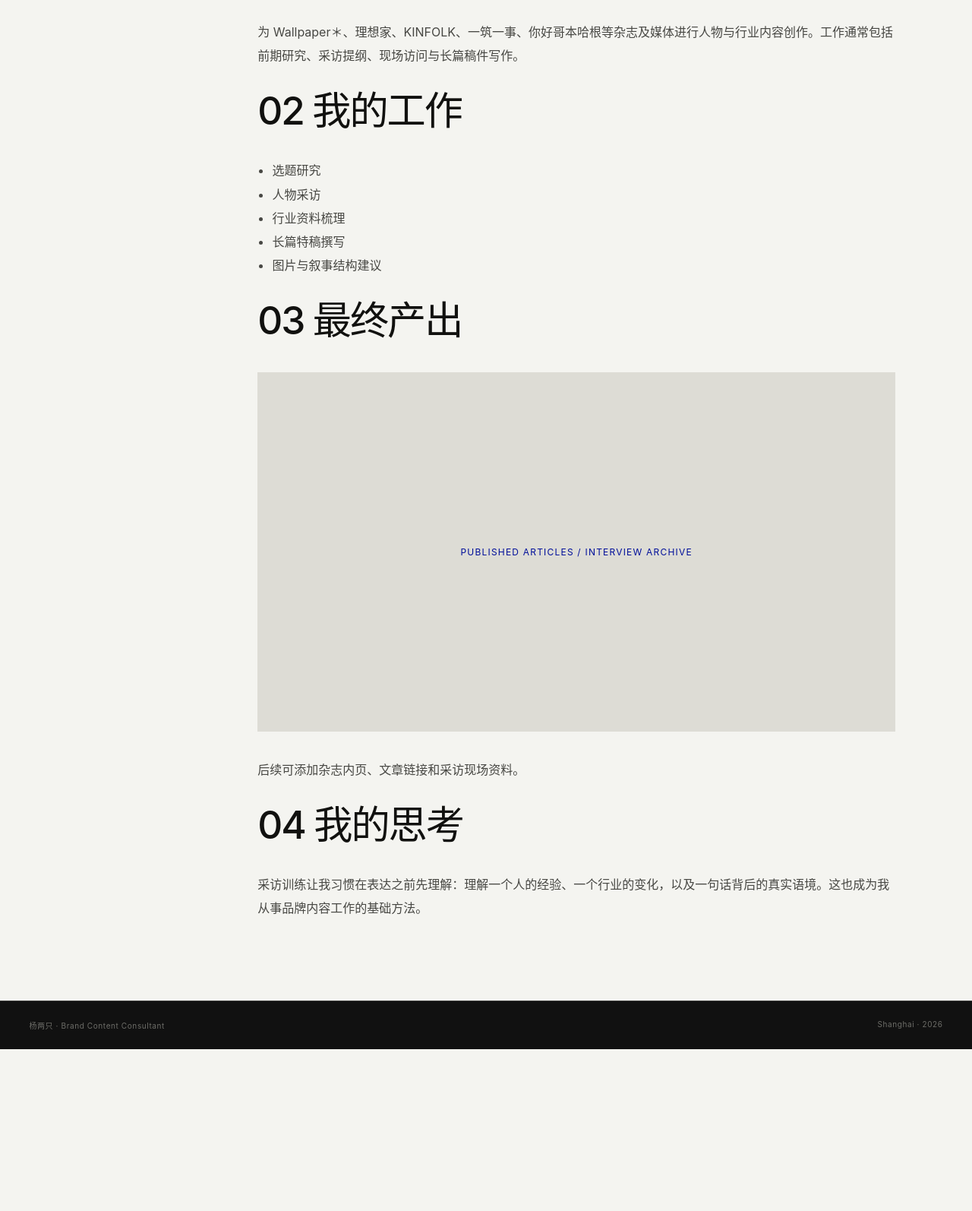
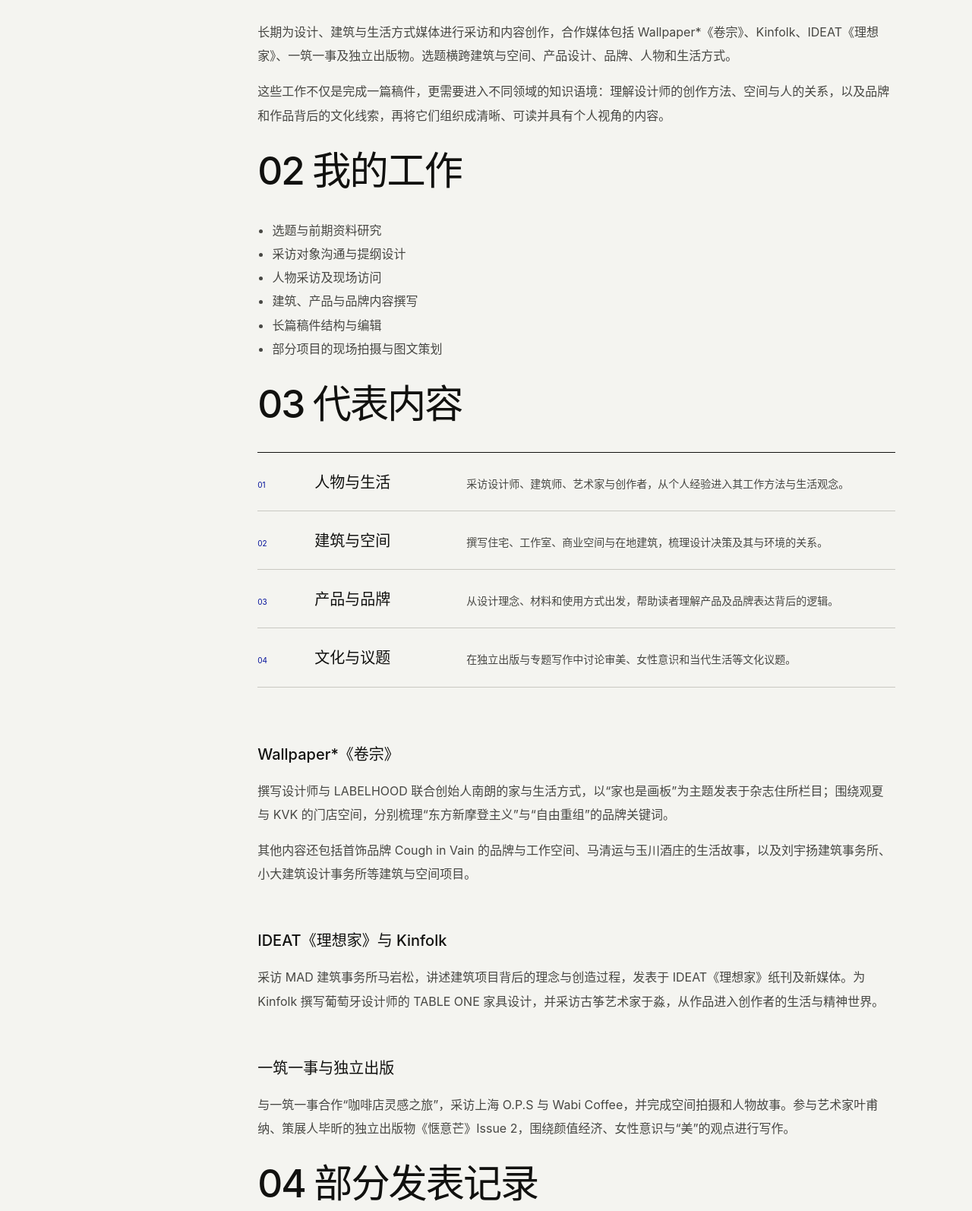
Before and after one commit to helloyangliangzhi-cyber/helloyangliangzhi-cyber.github.io, an Astro site: page /cases/editorial-interviews in a window 1280 px wide. Shown: the part 838-2432 px from the top of the page at 76% size. Before the commit the page ends 2219 px from the top, so only its background shows below. Built offline with nearby package versions, Linux system fonts and the light colour scheme; Astro itself is replaced by a stand-in of ours.

Commit message:
Expand editorial writing case study

```diff
--- a/src/content/cases/editorial-interviews.md
+++ b/src/content/cases/editorial-interviews.md
@@ -1,10 +1,10 @@
 ---
-title: 杂志采访
-service: 品牌人物与行业内容
-summary: 通过研究、采访与写作，呈现人物、设计与行业背后的真实脉络。
-year: "2018—2025"
-role: 记者与撰稿人
-industry: 媒体与设计
+title: 媒体撰稿与编辑
+service: 人物、设计与生活方式内容
+summary: 为 Wallpaper*、Kinfolk、IDEAT 理想家、一筑一事与独立杂志进行采访、研究和深度撰稿。
+year: "2017—2022"
+role: 撰稿人、记者与编辑
+industry: 媒体 / 设计 / 生活方式
 featured: false
 order: 6
 color: "#c4c7ce"
@@ -12,22 +12,58 @@ color: "#c4c7ce"
 
 ## 01 项目背景
 
-为 Wallpaper＊、理想家、KINFOLK、一筑一事、你好哥本哈根等杂志及媒体进行人物与行业内容创作。工作通常包括前期研究、采访提纲、现场访问与长篇稿件写作。
+长期为设计、建筑与生活方式媒体进行采访和内容创作，合作媒体包括 Wallpaper*《卷宗》、Kinfolk、IDEAT《理想家》、一筑一事及独立出版物。选题横跨建筑与空间、产品设计、品牌、人物和生活方式。
+
+这些工作不仅是完成一篇稿件，更需要进入不同领域的知识语境：理解设计师的创作方法、空间与人的关系，以及品牌和作品背后的文化线索，再将它们组织成清晰、可读并具有个人视角的内容。
 
 ## 02 我的工作
 
-- 选题研究
-- 人物采访
-- 行业资料梳理
-- 长篇特稿撰写
-- 图片与叙事结构建议
+- 选题与前期资料研究
+- 采访对象沟通与提纲设计
+- 人物采访及现场访问
+- 建筑、产品与品牌内容撰写
+- 长篇稿件结构与编辑
+- 部分项目的现场拍摄与图文策划
 
-## 03 最终产出
+## 03 代表内容
 
-<div class="output-placeholder">Published Articles / Interview Archive</div>
+<div class="narrative-steps">
+  <div><span>01</span><strong>人物与生活</strong><p>采访设计师、建筑师、艺术家与创作者，从个人经验进入其工作方法与生活观念。</p></div>
+  <div><span>02</span><strong>建筑与空间</strong><p>撰写住宅、工作室、商业空间与在地建筑，梳理设计决策及其与环境的关系。</p></div>
+  <div><span>03</span><strong>产品与品牌</strong><p>从设计理念、材料和使用方式出发，帮助读者理解产品及品牌表达背后的逻辑。</p></div>
+  <div><span>04</span><strong>文化与议题</strong><p>在独立出版与专题写作中讨论审美、女性意识和当代生活等文化议题。</p></div>
+</div>
 
-后续可添加杂志内页、文章链接和采访现场资料。
+### Wallpaper*《卷宗》
 
-## 04 我的思考
+撰写设计师与 LABELHOOD 联合创始人南朗的家与生活方式，以“家也是画板”为主题发表于杂志住所栏目；围绕观夏与 KVK 的门店空间，分别梳理“东方新摩登主义”与“自由重组”的品牌关键词。
 
-采访训练让我习惯在表达之前先理解：理解一个人的经验、一个行业的变化，以及一句话背后的真实语境。这也成为我从事品牌内容工作的基础方法。
+其他内容还包括首饰品牌 Cough in Vain 的品牌与工作空间、马清运与玉川酒庄的生活故事，以及刘宇扬建筑事务所、小大建筑设计事务所等建筑与空间项目。
+
+### IDEAT《理想家》与 Kinfolk
+
+采访 MAD 建筑事务所马岩松，讲述建筑项目背后的理念与创造过程，发表于 IDEAT《理想家》纸刊及新媒体。为 Kinfolk 撰写葡萄牙设计师的 TABLE ONE 家具设计，并采访古筝艺术家于淼，从作品进入创作者的生活与精神世界。
+
+### 一筑一事与独立出版
+
+与一筑一事合作“咖啡店灵感之旅”，采访上海 O.P.S 与 Wabi Coffee，并完成空间拍摄和人物故事。参与艺术家叶甫纳、策展人毕昕的独立出版物《惬意芒》Issue 2，围绕颜值经济、女性意识与“美”的观点进行写作。
+
+## 04 部分发表记录
+
+<div class="editorial-cover-grid">
+  <figure class="editorial-cover-wide"><img src="/images/cases/editorial-media/portfolio-03.webp" alt="Wallpaper、Kinfolk、IDEAT理想家等媒体发表作品合集" loading="lazy"><figcaption>媒体发表作品与杂志内页选集</figcaption></figure>
+  <figure><img src="/images/cases/editorial-media/portfolio-04.webp" alt="Wallpaper杂志南朗住所文章记录" loading="lazy"><figcaption>Wallpaper*《卷宗》｜南朗的家与生活方式</figcaption></figure>
+  <figure><img src="/images/cases/editorial-media/portfolio-07.webp" alt="IDEAT理想家马岩松采访记录" loading="lazy"><figcaption>IDEAT《理想家》｜MAD 马岩松采访</figcaption></figure>
+  <figure><img src="/images/cases/editorial-media/portfolio-09.webp" alt="Kinfolk TABLE ONE产品设计文章记录" loading="lazy"><figcaption>Kinfolk｜TABLE ONE 产品设计</figcaption></figure>
+  <figure><img src="/images/cases/editorial-media/portfolio-10.webp" alt="Kinfolk古筝艺术家于淼采访记录" loading="lazy"><figcaption>Kinfolk｜古筝艺术家于淼采访</figcaption></figure>
+  <figure><img src="/images/cases/editorial-media/portfolio-11.webp" alt="Wallpaper玉川酒庄文章内页" loading="lazy"><figcaption>Wallpaper*《卷宗》｜马清运与玉川酒庄</figcaption></figure>
+  <figure><img src="/images/cases/editorial-media/portfolio-12.webp" alt="Wallpaper建筑与空间文章记录" loading="lazy"><figcaption>Wallpaper*《卷宗》｜建筑与在地空间</figcaption></figure>
+  <figure><img src="/images/cases/editorial-media/portfolio-14.webp" alt="一筑一事咖啡店灵感之旅记录" loading="lazy"><figcaption>一筑一事｜咖啡店灵感之旅</figcaption></figure>
+  <figure><img src="/images/cases/editorial-media/portfolio-15.webp" alt="独立杂志惬意芒发表记录" loading="lazy"><figcaption>独立出版《惬意芒》Issue 2</figcaption></figure>
+</div>
+
+## 05 这段经历带来的方法
+
+媒体工作训练了我在表达之前先理解。采访一个人，需要识别经历中真正重要的线索；书写一件作品，需要看见形式背后的判断；面对一个陌生领域，则要先建立足够可靠的知识基础。
+
+这种由研究、提问、提炼再到表达的工作方式，也成为我后来从事品牌内容工作的基础。无论对象是一位创作者、一座建筑还是一个品牌，好的内容都不是替它增加修辞，而是帮助它更准确地被理解。
```
Also changed, not shown: public/images/cases/editorial-media/portfolio-03.webp (added), public/images/cases/editorial-media/portfolio-04.webp (added), public/images/cases/editorial-media/portfolio-07.webp (added), public/images/cases/editorial-media/portfolio-09.webp (added), public/images/cases/editorial-media/portfolio-10.webp (added), public/images/cases/editorial-media/portfolio-11.webp (added), public/images/cases/editorial-media/portfolio-12.webp (added), public/images/cases/editorial-media/portfolio-14.webp (added), public/images/cases/editorial-media/portfolio-15.webp (added).
